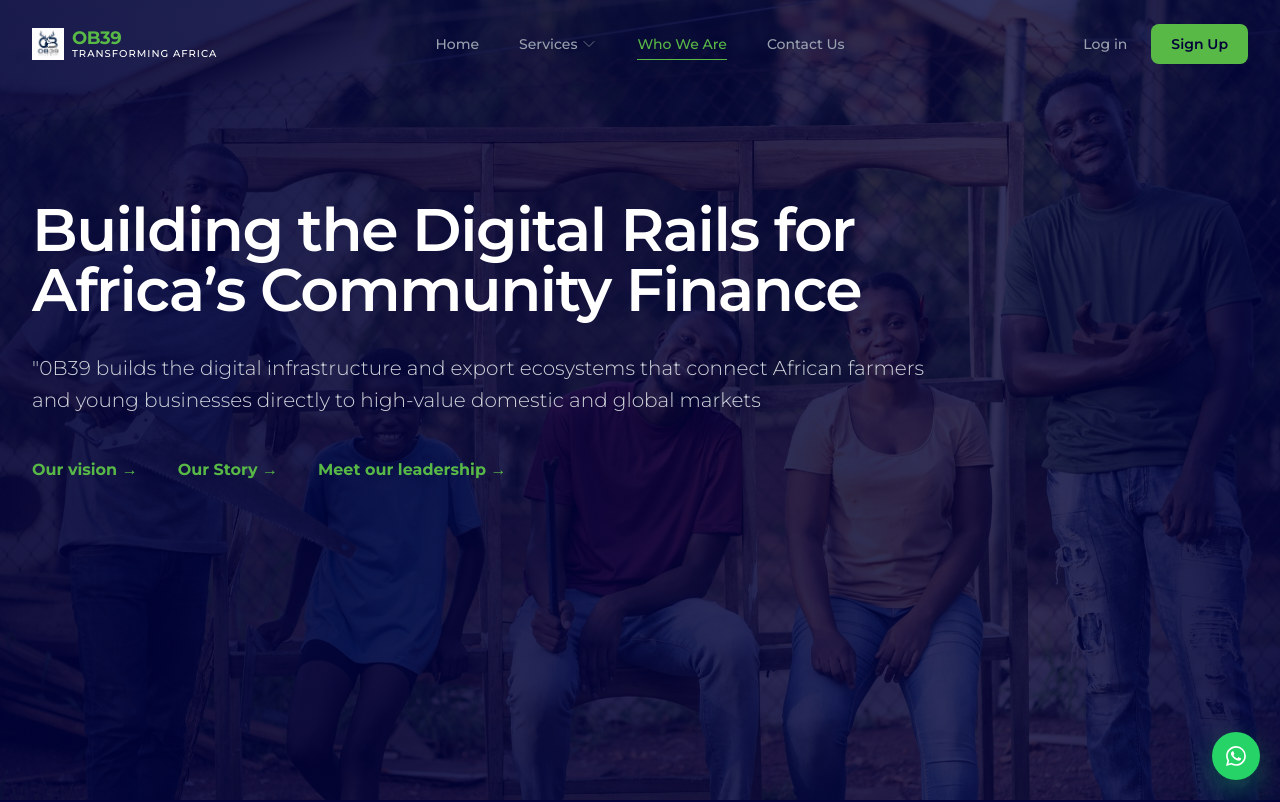
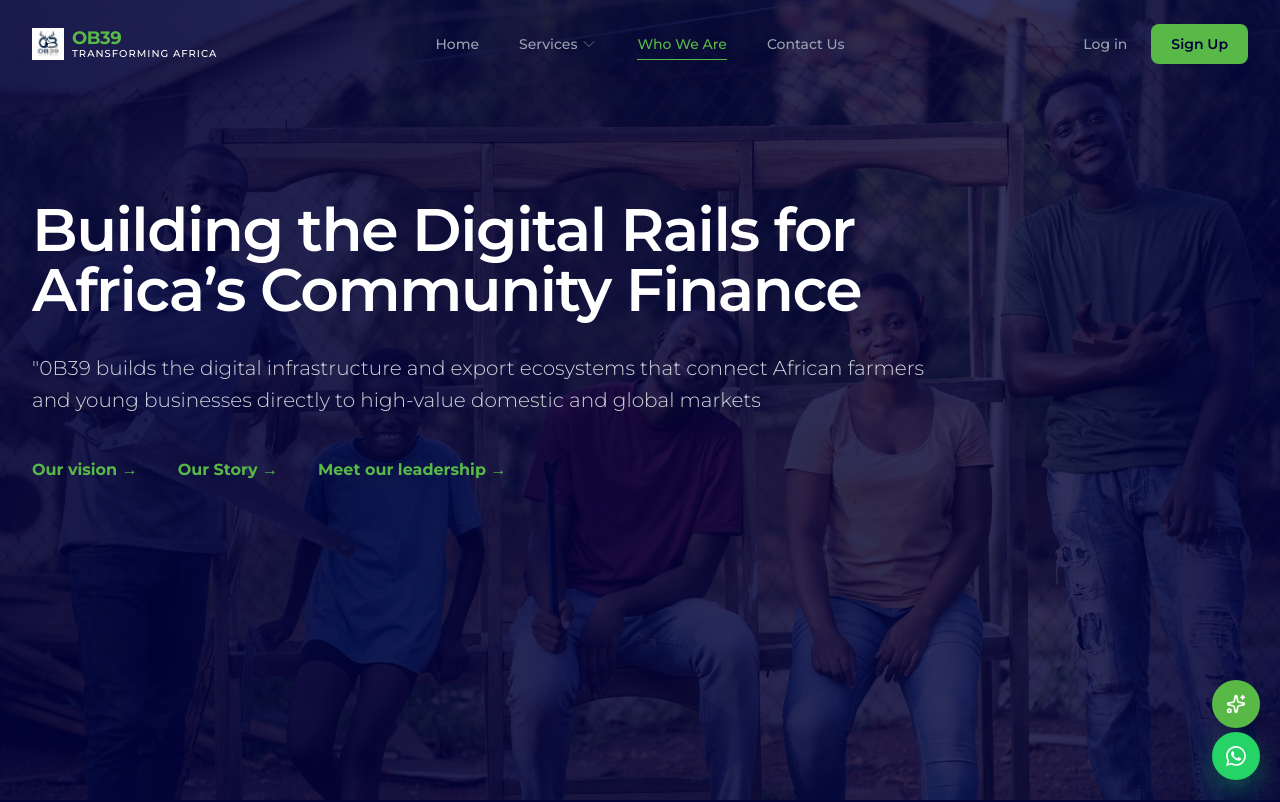
Before and after one commit to ecwebtestings-dev/ob392, a React (Vite) app: page /about in a window 1280 px wide. Shown: the top 802 px of the page. Built offline with nearby package versions, Linux system fonts and the light colour scheme.

Commit message:
Ai widget Upload

```diff
--- a/src/pages/About/About.jsx
+++ b/src/pages/About/About.jsx
@@ -1,3 +1,4 @@
+import { AiWidget } from "../../AiWidget/WidgetLayout";
 import WhatsApp from "../../components/ui/Whatsapp";
 import AboutHero from "./AboutHero";
 import AboutSection from "./AboutUs";
@@ -21,6 +22,7 @@ export default function About() {
       <TeamPhoto/>
       <JoinUsCTA/>
       <LocationSection/>
+      <AiWidget/>
     </div>
   )
 }
--- a/src/pages/Contact/Contact.jsx
+++ b/src/pages/Contact/Contact.jsx
@@ -1,3 +1,4 @@
+import { AiWidget } from "../../AiWidget/WidgetLayout";
 import WhatsApp from "../../components/ui/Whatsapp";
 import ContactHero from "./ContactHero";
 import ContactSection from "./MainContact";
@@ -8,6 +9,7 @@ export default function MainContact() {
       <ContactHero/>
       <ContactSection/>
       <WhatsApp/>
+      <AiWidget/>
     </div>
   )
 }
--- a/src/pages/Services/Services.jsx
+++ b/src/pages/Services/Services.jsx
@@ -1,3 +1,4 @@
+import { AiWidget } from "../../AiWidget/WidgetLayout";
 import WhatsApp from "../../components/ui/Whatsapp";
 import AgribusinessExport from "./AgriBusinessExport";
 import BusinessIncubation from "./BusinessIncubation";
@@ -18,7 +19,7 @@ export default function Services() {
      <AgribusinessExport/>
       <WhoWeServe/>
      <HowItWorks/>
-
+     <AiWidget/>
      <ImpactBenefits/>
      <WhatsApp/>
 
```
